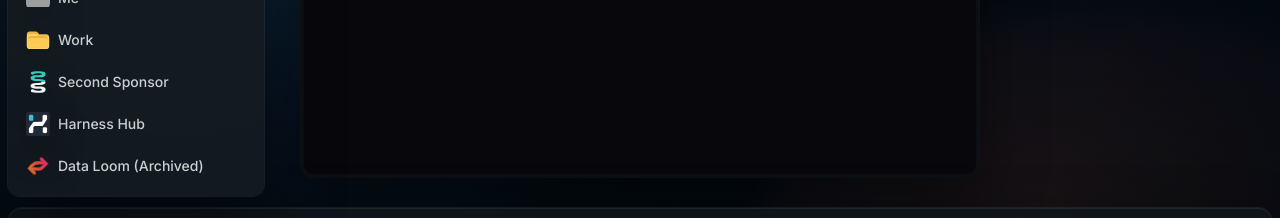
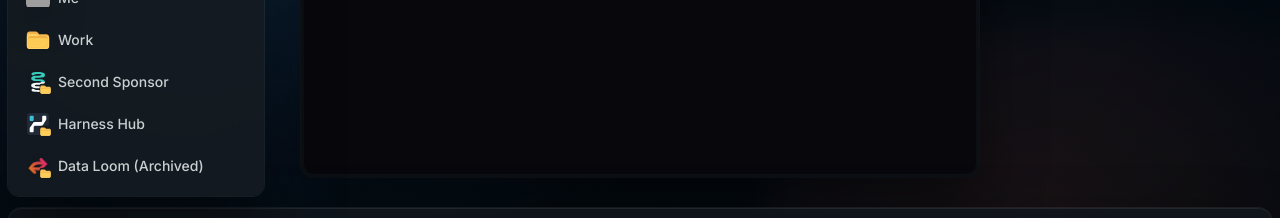
Before and after one commit to sangonz193/portfolio, a Next.js app: page /os in a window 1280 px wide. Both pictures are taken after a click on the button "Open System Menu". Shown: the part 528-746 px from the top of the page. Built offline with nearby package versions, Linux system fonts and the light colour scheme; grey boxes are pictures that could not be loaded.

Commit message:
refactor: open projects from the Start menu through the explorer

```diff
--- a/components/navigation-bar/system-menu.tsx
+++ b/components/navigation-bar/system-menu.tsx
@@ -1,6 +1,6 @@
 import { GripIcon } from "lucide-react"
 import { observer } from "mobx-react-lite"
-import { useState } from "react"
+import { ReactNode, useState } from "react"
 
 import { Button } from "@/components/ui/button"
 import {
@@ -14,16 +14,21 @@ import {
   TooltipTrigger,
 } from "@/components/ui/tooltip"
 import { cn } from "@/lib/cn"
-import { dataLoomApp } from "@/modules/apps/data-loom/app"
-import { harnessHubApp } from "@/modules/apps/harness-hub/app"
 import { meApp } from "@/modules/apps/me/app"
 import { App } from "@/modules/apps/schema"
-import { secondSponsorApp } from "@/modules/apps/second-sponsor/app"
 import { workApp } from "@/modules/apps/work/app"
+import { workFileSystem } from "@/modules/files/filesystem"
+import { FolderFile } from "@/modules/files/schema"
 import { WindowIcon } from "@/modules/windows/window-icon"
 import { windowsStore } from "@/modules/windows/windows-store"
 
 import { detachedStore } from "./detached"
+
+const featuredFolder = workFileSystem.children.find(
+  (item): item is FolderFile => item.kind === "folder" && item.id === "featured-work",
+)!
+const featuredPath = `/${workFileSystem.name}/${featuredFolder.name}`
+const projectFolders = featuredFolder.children.filter((item): item is FolderFile => item.kind === "folder")
 
 export const SystemMenu = observer(() => {
   const [open, setOpen] = useState(false)
@@ -67,31 +72,35 @@ export const SystemMenu = observer(() => {
         </p>
 
         <div className="gap-0.5">
-          {[
-            meApp,
-            workApp,
-            secondSponsorApp,
-            harnessHubApp,
-            dataLoomApp,
-          ].map((app) => renderApp(app))}
+          {[meApp, workApp].map((app) => renderApp(app))}
+          {projectFolders.map((folder) => renderFolder(folder))}
         </div>
       </PopoverContent>
     </Popover>
   )
 
   function renderApp(app: App) {
+    return renderItem(app.name, <WindowIcon icon={app.icon} className="size-6" />, () => windowsStore.openApp(app))
+  }
+
+  function renderFolder(folder: FolderFile) {
+    const Icon = folder.icon
+    return renderItem(folder.name, <Icon className="size-6" />, () => windowsStore.openWorkFolder(`${featuredPath}/${folder.name}`))
+  }
+
+  function renderItem(name: string, icon: ReactNode, open: () => void) {
     return (
       <Button
-        key={app.name}
+        key={name}
         variant="ghost"
         className="h-10 cursor-default justify-start rounded-md px-2 text-[#cbd0d2] hover:bg-white/[0.055] hover:text-[#f3eee5]"
         onClick={() => {
-          windowsStore.openApp(app)
+          open()
           setOpen(false)
         }}
       >
-        <WindowIcon icon={app.icon} className="size-6" />
-        {app.name}
+        {icon}
+        {name}
       </Button>
     )
   }
--- a/modules/apps/data-loom/app.ts
+++ /dev/null
@@ -1,13 +0,0 @@
-import { DataLoomIcon } from "../app-icon"
-import { App } from "../schema"
-
-export const dataLoomApp = {
-  id: "data-loom",
-  name: "Data Loom (Archived)",
-  icon: { type: "component", component: DataLoomIcon },
-  src: "/work/data-loom?window=true",
-  initialSize: {
-    width: 760,
-    height: 780,
-  },
-} satisfies App
--- a/modules/apps/data-loom/info.mdx
+++ /dev/null
@@ -1,9 +0,0 @@
-# Data Loom
-
-Archived project. Data Loom used WebRTC for direct device-to-device file transfer with temporary numeric pairing codes and background-created anonymous sessions.
-
-<Button variant="secondary" asChild>
-  <Link href="/work/data-loom" className="no-underline">
-    Read case study
-  </Link>
-</Button>
--- a/modules/apps/harness-hub/app.ts
+++ /dev/null
@@ -1,13 +0,0 @@
-import { HarnessHubIcon } from "../app-icon"
-import { App } from "../schema"
-
-export const harnessHubApp = {
-  id: "harness-hub",
-  name: "Harness Hub",
-  icon: { type: "component", component: HarnessHubIcon },
-  src: "/work/harness-hub?window=true",
-  initialSize: {
-    width: 760,
-    height: 780,
-  },
-} satisfies App
--- a/modules/apps/openfing/app.ts
+++ /dev/null
@@ -1,13 +0,0 @@
-import { OpenFingIcon } from "../app-icon"
-import { App } from "../schema"
-
-export const openfingApp = {
-  id: "openfing",
-  name: "OpenFING",
-  icon: { type: "component", component: OpenFingIcon },
-  src: "/work/openfing?window=true",
-  initialSize: {
-    width: 760,
-    height: 780,
-  },
-} satisfies App
--- a/modules/apps/openfing/info.mdx
+++ /dev/null
@@ -1,9 +0,0 @@
-# OpenFING
-
-Earlier work. Santiago built a web client for the Universidad de la República project that became its official client and was maintained for about four years.
-
-<Button variant="secondary" asChild>
-  <Link href="/work/openfing" className="no-underline">
-    Read case study
-  </Link>
-</Button>
--- a/modules/apps/second-sponsor/app.ts
+++ /dev/null
@@ -1,13 +0,0 @@
-import { SecondSponsorIcon } from "../app-icon"
-import { App } from "../schema"
-
-export const secondSponsorApp = {
-  id: "second-sponsor",
-  name: "Second Sponsor",
-  icon: { type: "component", component: SecondSponsorIcon },
-  src: "/work/second-sponsor?window=true",
-  initialSize: {
-    width: 760,
-    height: 780,
-  },
-} satisfies App
--- a/modules/windows/windows-store.ts
+++ b/modules/windows/windows-store.ts
@@ -3,9 +3,11 @@ import { makeAutoObservable } from "mobx"
 import { WindowConfig } from "./window-config"
 import { WindowStore } from "./window-store"
 import { App } from "../apps/schema"
+import { workApp } from "../apps/work/app"
 import { ExplorerWindow } from "../files/explorer-window"
 import { FolderIcon } from "../files/icons"
 import { ROOT_PATH } from "../files/path"
+import { updateWorkUrl } from "../files/url-state"
 import { workStore } from "../files/work-store"
 
 export const windowsStore = makeAutoObservable({
@@ -45,6 +47,11 @@ export const windowsStore = makeAutoObservable({
         height: 600,
       },
     })
+  },
+  openWorkFolder(path: string) {
+    this.openApp(workApp)
+    workStore.setPath(path)
+    updateWorkUrl({ path })
   },
   openWindow(config: WindowConfig) {
     const existingWindow = this.windows.find(
```
